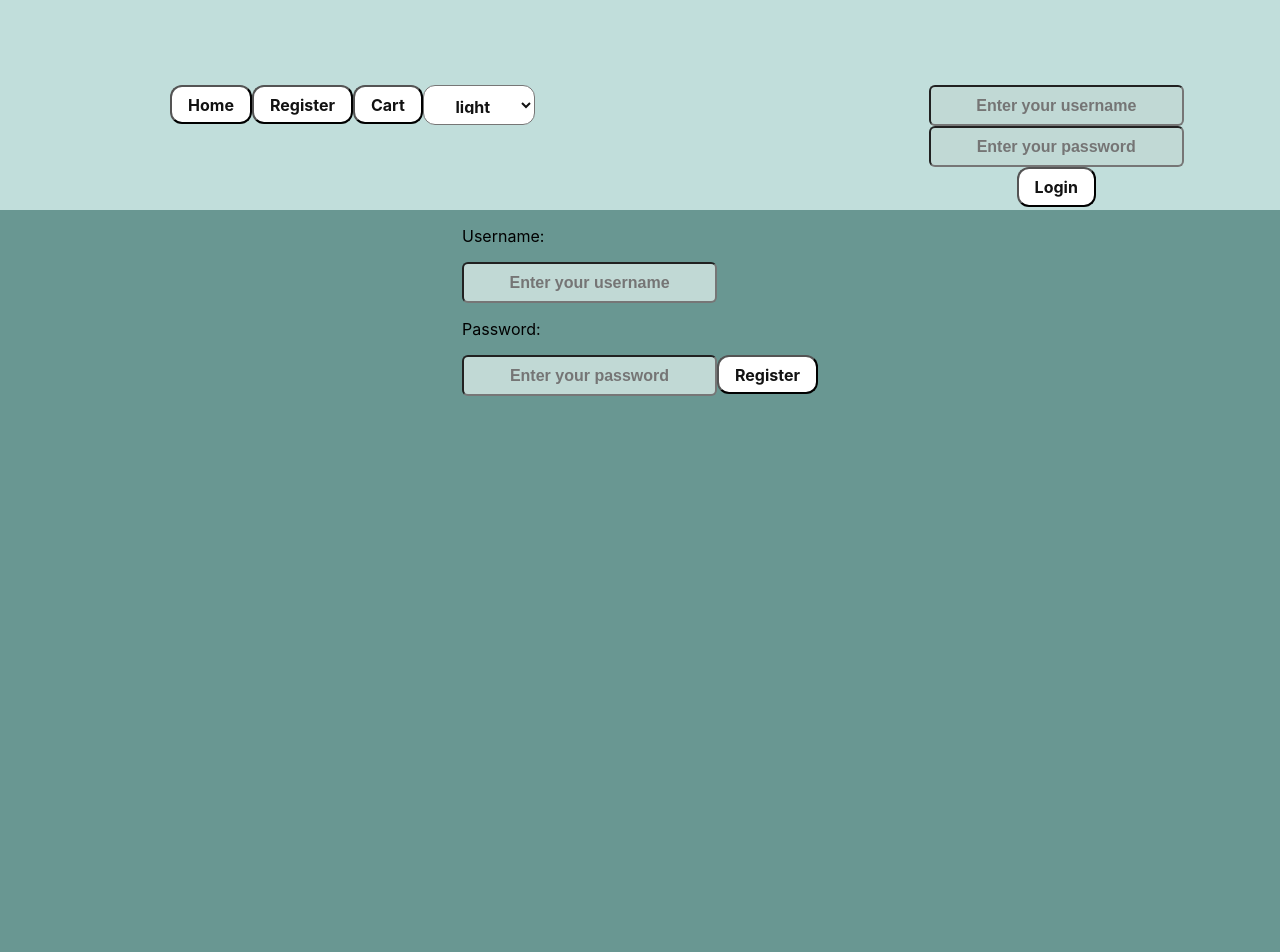
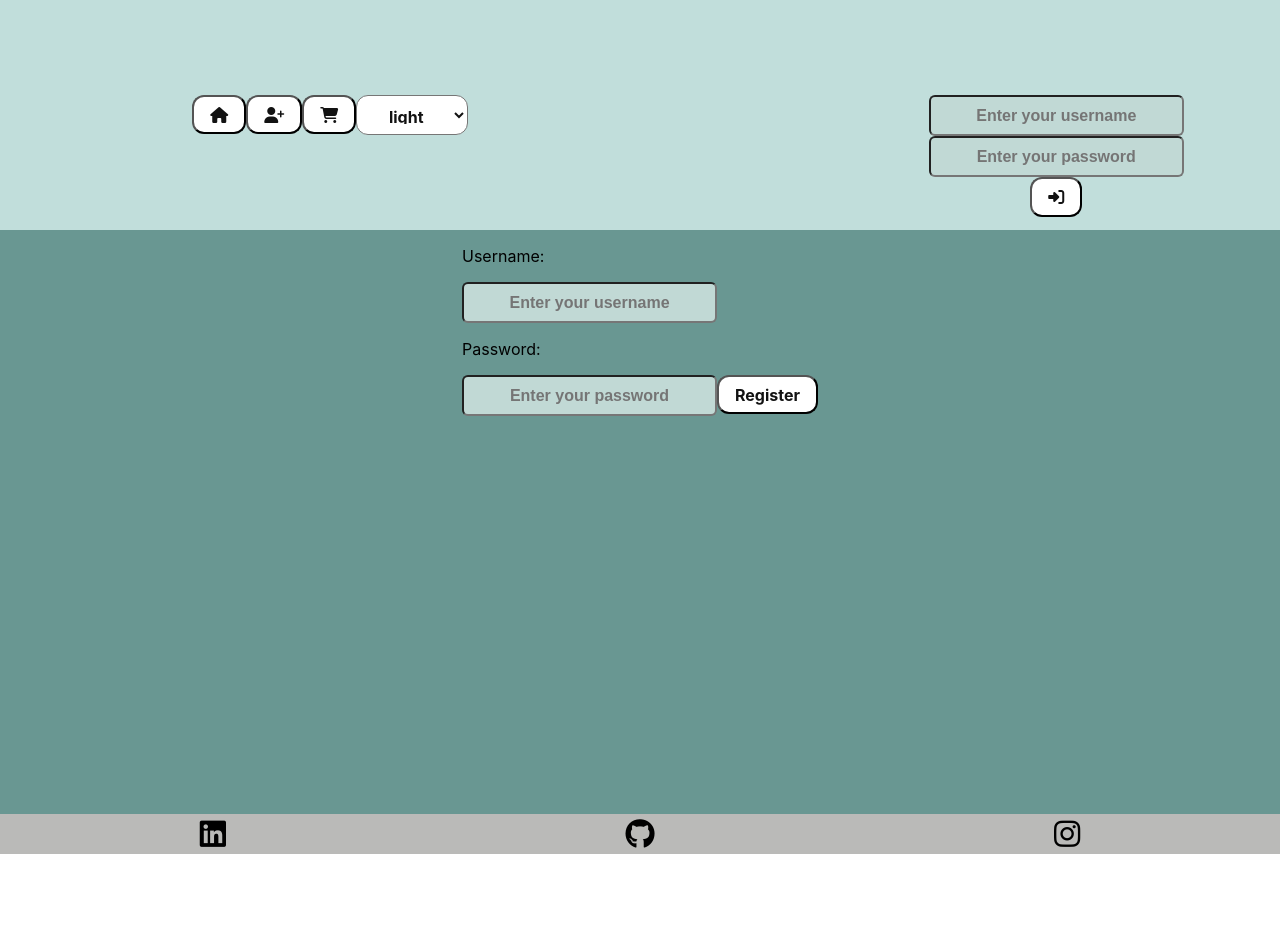
Before and after one commit to LauriReima/kauppa-frontti, a React (Create React App) app: page /login in a window 1280 px wide. Shown: the top 952 px of the page. After the commit the page ends 854 px from the top, so only its background shows below. Built offline with nearby package versions, Linux system fonts and the light colour scheme; no server answers.

Commit message:
iconeita ja kokojen säätelyä

```diff
--- a/package.json
+++ b/package.json
@@ -3,6 +3,8 @@
   "version": "0.1.0",
   "private": true,
   "dependencies": {
+    "@fortawesome/fontawesome-free": "^6.5.1",
+    "@fortawesome/fontawesome-svg-core": "^6.5.1",
     "@testing-library/jest-dom": "^5.16.5",
     "@testing-library/react": "^13.4.0",
     "@testing-library/user-event": "^13.5.0",
--- a/src/App.css
+++ b/src/App.css
@@ -5,13 +5,15 @@
 }
 
 .nav{
-  height: 210px;
+  min-height: 230px;
+  max-height: 30vh;
   margin: 0px;
   padding: 0px;
   display: flex;
   flex-direction: row;
   align-items: center;
   justify-content: space-around;
+
 }
 .loggedName{
   display: flex;
@@ -24,7 +26,7 @@
   height: 40px;
   display: flex;
   flex-direction: column;
-  justify-content: stretch;
+  /* justify-content: stretch; */
   align-items: center;
 }
 .inputField {
--- a/src/App.js
+++ b/src/App.js
@@ -102,6 +102,7 @@ function App() {
         console.log(err);
     }
 }
+
   const handlePrice = (e) => {
     e.preventDefault()
     setNewPrice(e.target.value)
@@ -253,10 +254,10 @@ function App() {
             /> :
             <div className='loggedName'>
               <p style={{fontSize: '28px', fontWeight: '500'}}>{loggedUser.username} logged in</p>
-              <button className='button-35' onClick={handleLogout}>Log Out</button>
+              <button className='button-35' onClick={handleLogout}><i class="fa-solid fa-right-from-bracket"></i></button>
             </div>
           }
-          </div>
+      </div>
       {errorMessage ?
         <div style={{display: 'flex',alignItems: 'center', justifyContent: 'center', backgroundColor: 'pink' }}>
           <h1 style={{color: 'red' }}>{errorMessage}</h1>
--- a/src/Components/Card/Card.js
+++ b/src/Components/Card/Card.js
@@ -26,8 +26,8 @@ function Card({name, price, category, image, id, deleteP, user, addToCart}) {
                     <p>{category}</p>
                     <img className='flag' src={image} alt='kuva' style={styles.flag}/>
                     <br></br>
-                    {user !== null && user.username === 'lauri' ? <button className='button-35' onClick={() => deleteP(id)}>delete</button> : ''}
-                    {user ? <button className='button-35' onClick={() => addToCart(id)}>Add</button> : ''}
+                    {user !== null && user.username === 'lauri' ? <button className='button-35' onClick={() => deleteP(id)}><i class="fa-regular fa-trash-can"></i></button> : ''}
+                    {user ? <button className='button-35' onClick={() => addToCart(id)}><i class="fa-solid fa-cart-plus"></i></button> : ''}
                 </div>
             </>
         )
--- /dev/null
+++ b/src/Components/Footer/Footer.css
@@ -0,0 +1,17 @@
+.footer {
+    background-color: rgba(183, 160, 160, 0.577);
+    height: 40px;
+    display: flex;
+    justify-content: space-around;
+    align-items: center;
+}
+
+.socialLinks{
+    font-size: 30px;
+    text-decoration: none;
+    color: black;
+    transition: font-size 0.3s;
+}
+.socialLinks:hover {
+    font-size: 45px;
+}
--- a/src/Components/Footer/Footer.js
+++ b/src/Components/Footer/Footer.js
@@ -1,10 +1,14 @@
+
+import './Footer.css'
 
 const Footer = () => {
 
 
     return (
-        <div>
-            This is a footer
+        <div className='footer'>
+            <a className='socialLinks' href='https://www.linkedin.com/in/lauri-reima/'><i class="fa-brands fa-linkedin"></i></a>
+            <a className='socialLinks' href='https://github.com/LauriReima'><i class="fa-brands fa-github"></i></a>
+            <a className='socialLinks' href='https://www.instagram.com/jugador4/?next=%2F'><i class="fa-brands fa-instagram"></i></a>
         </div>
     )
 }
--- a/src/Components/Header/AddForm/form.css
+++ b/src/Components/Header/AddForm/form.css
@@ -1,14 +1,15 @@
 .bar {
+    min-height: 73vh;
     position: relative;
     background-color: rgb(105, 151, 146);
     display: flex;
     justify-content: center;
-    align-items: center;
+
 }
 .addForm > label > input,button {
     border-radius: 6px;
 }
-form {
-    height:100vh;
+/* form {
+    min-height: 73vh;
 
-}
+} */
--- a/src/Components/Header/Header.js
+++ b/src/Components/Header/Header.js
@@ -14,20 +14,20 @@ function Header({admin, bgColor, color}) {
             <button className='dropbtn' onClick={toggleDrop}>Menu</button>
             <div className='header-links'>
                 <Link to='/'>
-                    <button className='button-35'>Home</button>
+                    <button className='button-35' alt='home'><i class="fa-solid fa-house"></i></button>
                 </Link>
                 {!user &&
                 <Link to='/login'>
-                    <button className='button-35'>Register</button>
+                    <button className='button-35'><i class="fa-solid fa-user-plus"></i></button>
                 </Link>
                 }{
                 user === 'lauri' &&
                 <Link  to='/add'>
-                    <button className='button-35'>Add</button>
+                    <button className='button-35'><i class="fa-solid fa-plus"></i></button>
                 </Link>
                 }
                 <Link  to='/cart'>
-                    <button className='button-35'>Cart</button>
+                    <button className='button-35'><i class="fa-solid fa-cart-shopping"></i></button>
                 </Link>
                 <select className='button-35' style={{maxWidth: '150px'}} value={color} onChange={bgColor}>
                     <option value='#c1dedb'>light</option>
--- a/src/Components/Login/Login.js
+++ b/src/Components/Login/Login.js
@@ -8,7 +8,7 @@ const Login = ({inputColor, handleUserName, handlePassword, password, user, subm
 
               <input className='inputField' style={{backgroundColor: inputColor}} type="text" name="username" placeholder='Enter your username' onChange={handleUserName} value={user}/>
               <input className='inputField' style={{backgroundColor: inputColor}} type="password" name="password" placeholder='Enter your password' onChange={handlePassword} value={password}/>
-              <button className='button-35' type='submit' >Login</button>
+              <button className='button-35' type='submit' ><i class="fa-solid fa-right-to-bracket"></i></button>
             </form>
 
 
--- a/src/index.css
+++ b/src/index.css
@@ -1,5 +1,7 @@
 body {
   margin: 0;
+  height: 100%;
+
   font-family: -apple-system, BlinkMacSystemFont, 'Segoe UI', 'Roboto', 'Oxygen',
     'Ubuntu', 'Cantarell', 'Fira Sans', 'Droid Sans', 'Helvetica Neue',
     sans-serif;
--- a/src/index.js
+++ b/src/index.js
@@ -1,6 +1,7 @@
 import React from 'react';
 import ReactDOM from 'react-dom/client';
 
+import '@fortawesome/fontawesome-free/css/all.css';
 import './index.css';
 import App from './App';
 import reportWebVitals from './reportWebVitals';
--- a/src/pages/Cart.js
+++ b/src/pages/Cart.js
@@ -1,11 +1,17 @@
-import '../Components/Card/card.css'
+//import '../Components/Card/card.css'
 
 const CartPage = ({ users, user, allProducts, addCartDb, cartContent}) => {
     //const [cContent, setCContent] = useState(JSON.parse(localStorage.getItem('cart')) || [])
     const loggedUser = users.find((u) => u.username === user.username)
     const userId = loggedUser.id
-    let history = loggedUser.cart;
-
+    let last10 = () => {
+        let arr = []
+        if (loggedUser.cart !== undefined) {
+            arr = loggedUser.cart.slice(-6).reverse();
+        }
+        return arr
+    }
+    const badgeColor = 'rgb(105, 151, 146)'
     const emptyCart = () => {
         localStorage.removeItem('cart')
         window.location.reload()
@@ -14,7 +20,7 @@ const CartPage = ({ users, user, allProducts, addCartDb, cartContent}) => {
 
     const styles = {
         page: {
-            height: '10000%',
+            minHeight: '73vh',
             padding: '20px',
             display: 'grid',
             gridTemplateColumns: '70% 30%',
@@ -22,25 +28,31 @@ const CartPage = ({ users, user, allProducts, addCartDb, cartContent}) => {
             border: '10px'
         },
         card: {
-            width: 'auto',
-            height: '300px',
-            background: 'beige',
-            borderRadius: '10px'
+            textAlign: 'center',
+            width: '200px',
+            height: '220px',
+            background: badgeColor,
+            borderRadius: '10px',
+            border: 'solid grey'
         },
         flag: {
             position: 'center',
             opacity: '0.4',
         },
         sidebar: {
-            width: 'auto%',
-            height: 'auto',
-            padding: '0px',
+            width: '280px',
+            height: '500px',
+            padding: '10px',
             borderRadius: '10px',
-            textAlign: 'center'
+            textAlign: 'center',
+            background: badgeColor,
+            border: 'solid grey'
         },
         list: {
             listStyleType: 'none',
             padding: 0,
+            border: 'solid teal',
+            borderRadius: '13px'
         }
     }
     const total = cartContent.reduce((sum, prod)=> sum + prod.price,0)
@@ -67,14 +79,15 @@ const CartPage = ({ users, user, allProducts, addCartDb, cartContent}) => {
                         onClick={() => addCartDb(userId,cartContent)}>
                         Submit
                     </button>
-                    <button className='button-35' onClick={() => emptyCart()}>Empty the cart</button>
-                    <p>Total: {total} €</p>
+                    <button className='button-35' onClick={() => emptyCart()}><i class="fa-solid fa-trash"></i></button>
+                    <p style={{fontSize: '20px', background:'pink', borderRadius: '20px'}}>Total: {total} €</p>
                     <h3>Previously purchased</h3>
-                        {history !== undefined ? history.map((p) => (
+                        {last10().map((p) => (
                             <ul style={styles.list} key={p.id}>
-                                <li >{p.name}</li>
+                                <li style={{fontSize: '17px', fontWeight: 'bold'}}>{p.name}: {p.price} €</li>
+                                <li>{p.date}</li>
                             </ul>
-                        )): ''}
+                        ))}
                 </div>
             </div>
         )}
```
Also changed, not shown: 2 other files (tests, documents, lock files or other folders).
